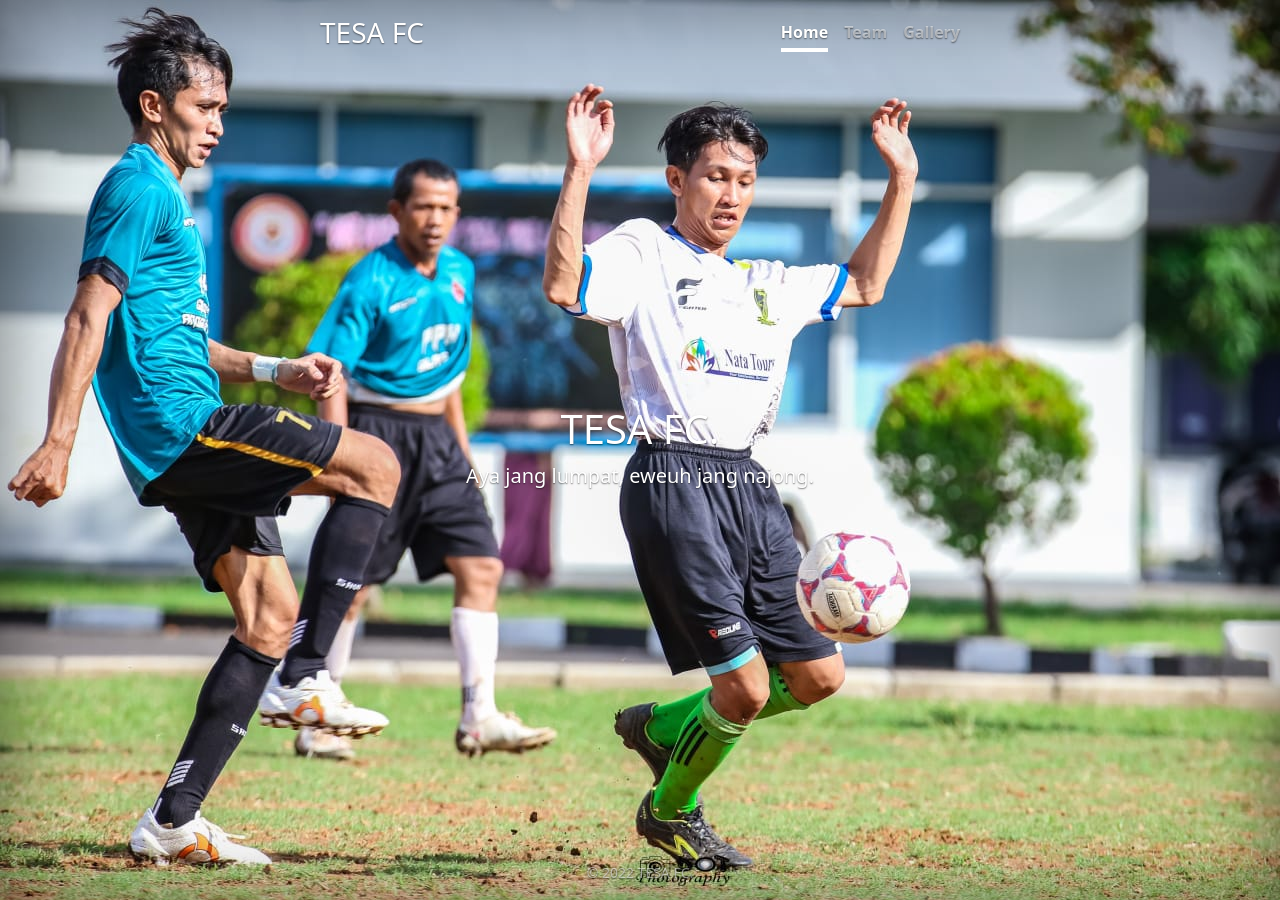
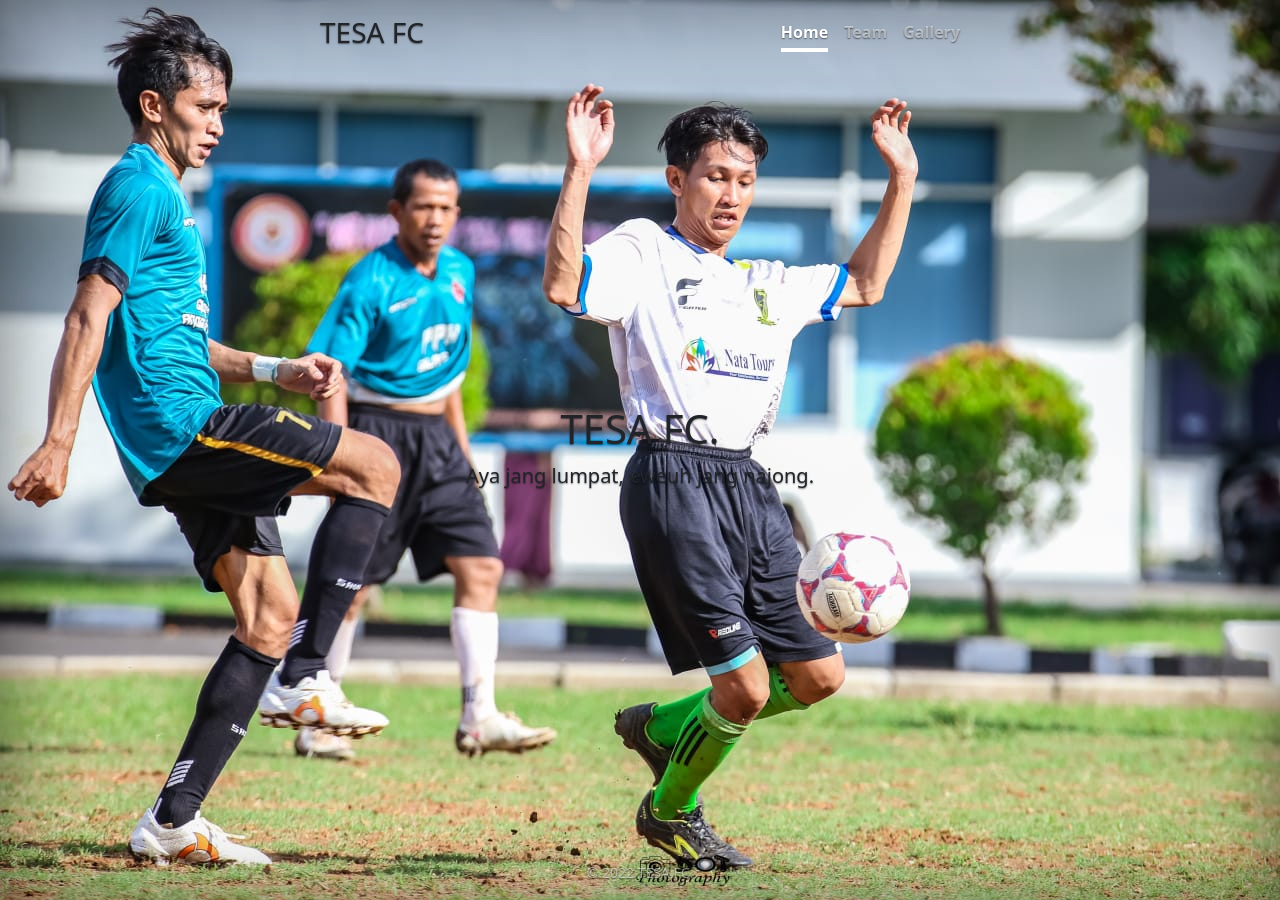
Before and after one commit to tesafc/www, a Jekyll site: the page built from index.html, in a window 1280 px wide. Built offline with Jekyll 4.4.1, drawn with Linux system fonts in a browser that asks for light colours.

Commit message:
Update homepage.html

```diff
--- a/_layouts/homepage.html
+++ b/_layouts/homepage.html
@@ -32,7 +32,7 @@
       }
     </style>
   </head>
-  <body class="d-flex h-100 text-center text-white bg-dark" style="background-image: url('assets/IMG-20220101-WA0001.jpg'); background-repeat: no-repeat; object-tit: fill;">
+  <body class="d-flex h-100 text-center" style="background-image: url('assets/IMG-20220101-WA0001.jpg'); background-repeat: no-repeat; object-tit: cover;">
     <div class="cover-container d-flex w-100 h-100 p-3 mx-auto flex-column">
       <header class="mb-auto">
         <div>
```
